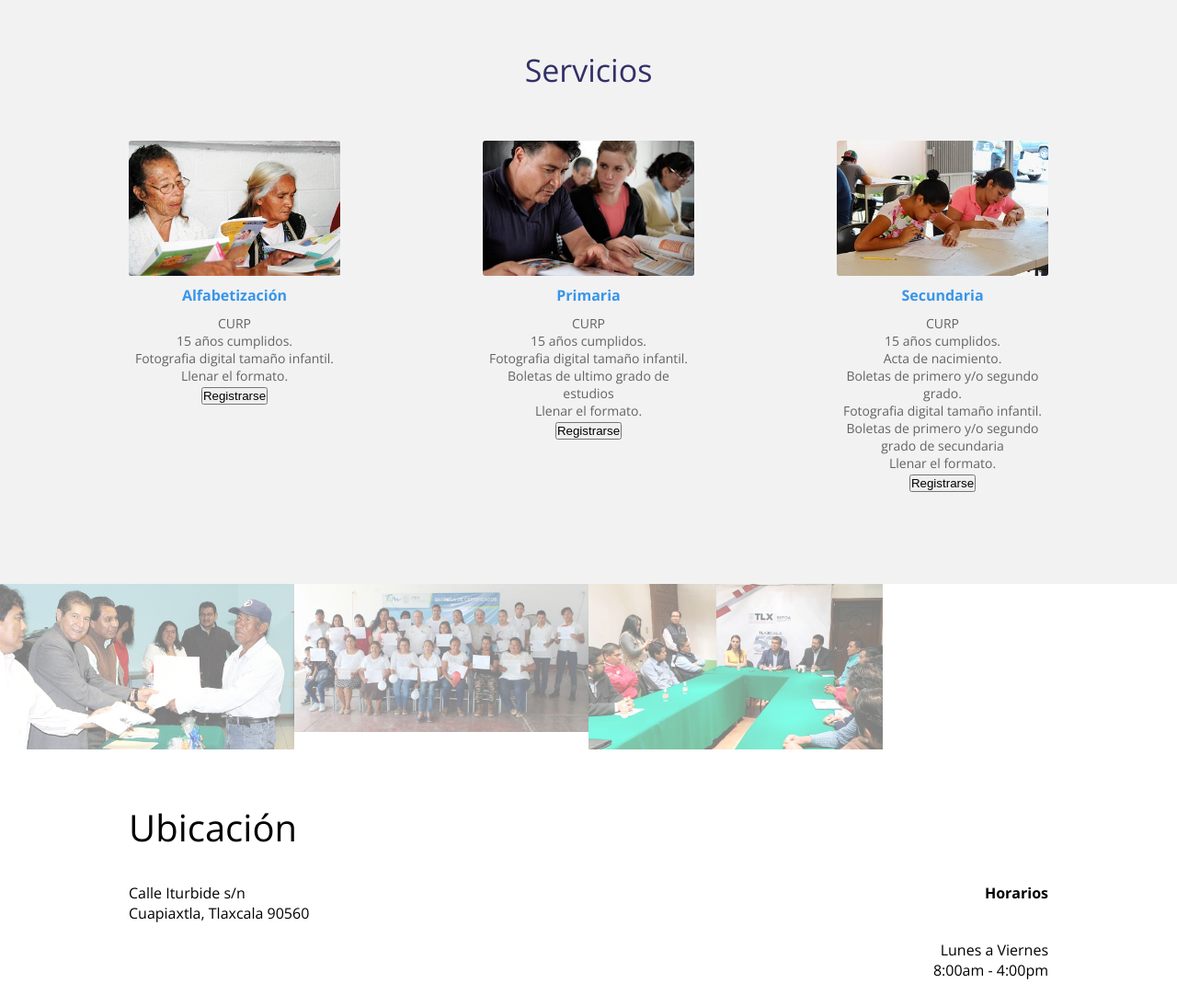
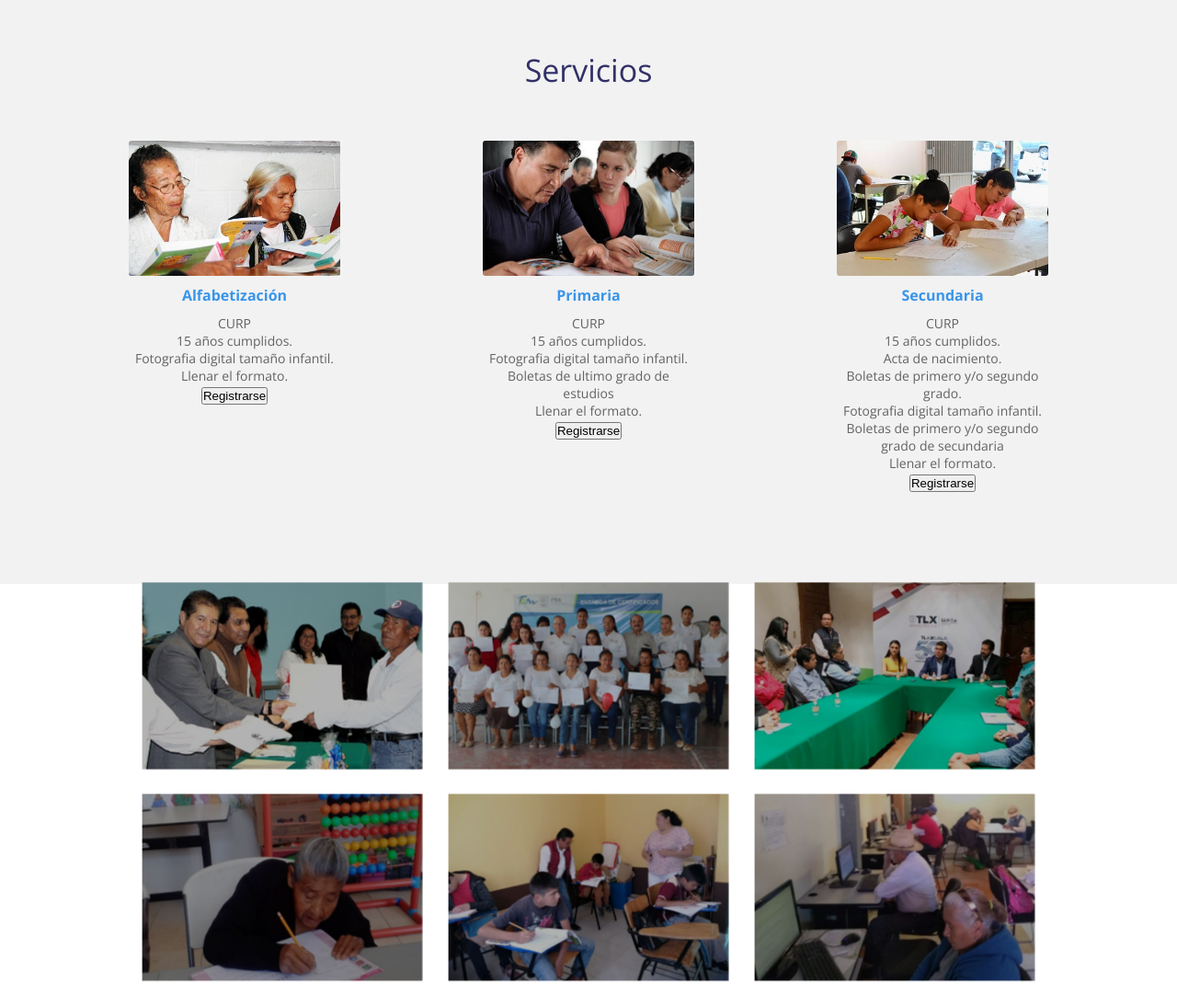
Before and after one commit to clarissa2307/ITEA, a PHP site: page / in a window 1280 px wide. Shown: the part 1042-2136 px from the top of the page at 92% size. Run offline with PHP 8.4, Linux system fonts and the light colour scheme; a map, chart or similar area stays blank; grey boxes are pictures that could not be loaded.

Commit message:
crea archivos iniciales

```diff
--- a/css/estilos.css
+++ b/css/estilos.css
@@ -115,27 +115,34 @@ header .contenedor-texto {
 
   /* ----- ----- FOOTER ----- ----- */
 
-footer .galeria {
-    overflow: hidden;
+.contenedor-galeria {
+    display: flex;
+    width: 100%;
+    justify-content: space-around;
+    flex-wrap: wrap;
+    max-width: 1000px;
+    margin: auto;
+}
+.galeria__img {
+    width: 300px;
+    height: 200px;
+    margin-bottom: 30px;
+    object-fit: cover;
+    animation: escalar 1.5s infinite alternate;
+    filter: brightness(70%);
+}
+@keyframes escalar {
+    to {
+        transform: scale(1);
+    }
+    from {
+        transform: scale(1.05);
+    }
 }
 
-    footer .galeria .foto {
-        width: 25%;
-        float: left;
-    }
-
-        footer .galeria .foto img {
-            width: 100%;
-            vertical-align: center;
-            opacity: .5;
-        }
-
-            footer .galeria .foto img:hover {
-                opacity: 1;
-                -webkit-transition: all .3s ease;
-                -o-transition: all .3s ease;
-                transition: all .3s ease;
-            }
+.galeria__img:hover {
+    filter: brightness(100%);
+}
 
 footer .ubicacion {
     background: #fff;
@@ -228,16 +235,12 @@ footer .redes-sociales .contenedor {
 footer .redes-sociales .contenedor a {
     padding: 20px; }
 
-    .footer .galeria .foto {
-        width: 50%;
-    }
-
-.main .ubicacion .direccion {
+footer .ubicacion .direccion {
     margin-bottom: 15px;
 }
 
-.main .ubicacion .direccion,
-.main .ubicacion .horarios {
+footer .ubicacion .direccion,
+footer .ubicacion .horarios {
     width: 100%;
     text-align: center;}
 }
--- a/index.php
+++ b/index.php
@@ -99,26 +99,23 @@
 	</section>
 
 	<footer>
-        <section class="galeria" id="galeria">
-            <div class="foto">
-                <img src="img/1.jpg" alt="300" width="300">
-            </div>
-            <div class="foto">
-                <img src="img/3.jpg" alt="300" width="300">
-            </div>
-            <div class="foto">
-                <img src="img/4.jpg" alt="300" width="300">
-            </div>
-        </section>
+		<div class="contenedor-galeria">
+			<img src="img/1.jpg" alt="" class="galeria__img">
+			<img src="img/3.jpg" alt="" class="galeria__img">
+			<img src="img/4.jpg" alt="" class="galeria__img">
+			<img src="img/5.jpg" alt="" class="galeria__img">
+			<img src="img/6.jpg" alt="" class="galeria__img">
+			<img src="img/7.jpg" alt="" class="galeria__img">
+		</div>
         <section class="ubicacion" id="ubicacion">
             <div class="contenedor">
-                <h3 class="titulo">Ubicación</h3>
+                <h3 class="titulo1">Ubicación</h3>
                     <div class="direccion">
                         <p class="calle">Calle Iturbide s/n <br> Cuapiaxtla, Tlaxcala 90560</p>
                     </div>
 
                     <div class="horarios">
-                        <h4>Horarios</h4>
+                        <h4 class="titulo1">Horarios</h4>
                         <p class="entre-semana">Lunes a Viernes <br> 8:00am - 4:00pm</p>
                     </div>
             </div>
```
Also changed, not shown: img/2.jpeg (deleted), img/5.jpg (added), img/6.jpg (added), img/7.jpg (added).
